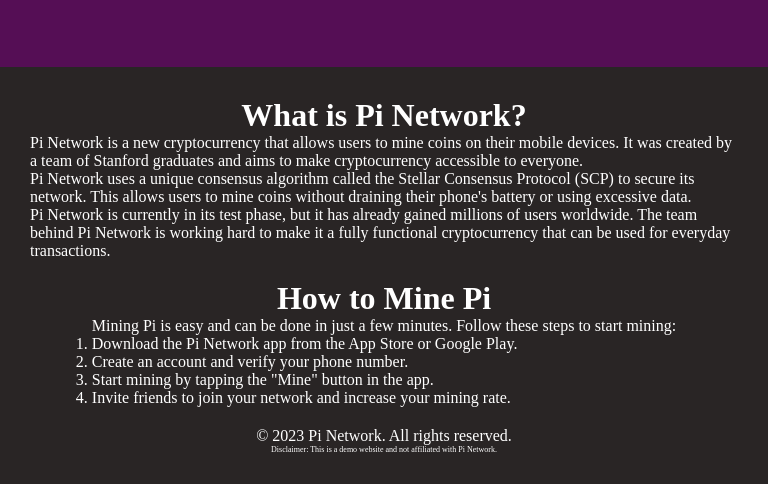
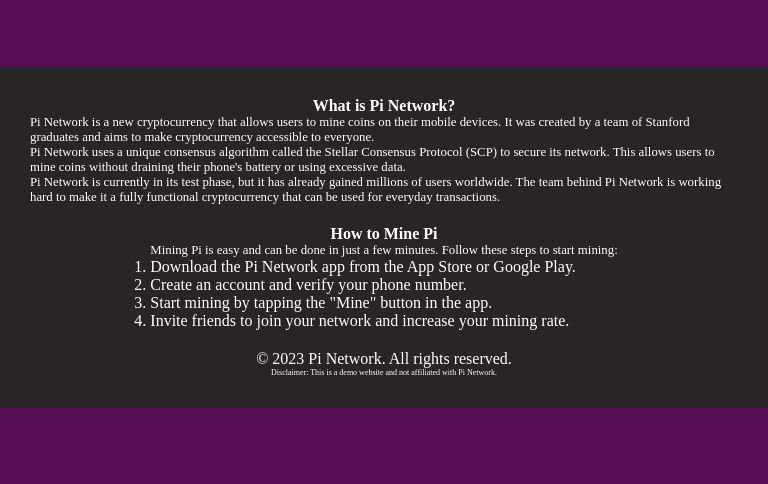
Before and after one commit to loner269/pinet, a plain HTML site: page index.html in a window 768 px wide. Shown: the part 768-1252 px from the top of the page. After the commit the page ends 1175 px from the top, so only its background shows below. Drawn offline with Linux system fonts and the light colour scheme.

Commit message:
Changes in footer

```diff
--- a/index.html
+++ b/index.html
@@ -23,13 +23,13 @@
     </div>
     <div class="foot">
         <div >
-            <h1>What is Pi Network?</h1>
+            <h4>What is Pi Network?</h4>
             <p>Pi Network is a new cryptocurrency that allows users to mine coins on their mobile devices. It was created by a team of Stanford graduates and aims to make cryptocurrency accessible to everyone.</p>
             <p>Pi Network uses a unique consensus algorithm called the Stellar Consensus Protocol (SCP) to secure its network. This allows users to mine coins without draining their phone's battery or using excessive data.</p>
             <p>Pi Network is currently in its test phase, but it has already gained millions of users worldwide. The team behind Pi Network is working hard to make it a fully functional cryptocurrency that can be used for everyday transactions.</p>
        </div>
        <div>
-            <h1>How to Mine Pi</h1>
+            <h4>How to Mine Pi</h4>
            <p>Mining Pi is easy and can be done in just a few minutes. Follow these steps to start mining:</p>
            <ol>
                <li>Download the Pi Network app from the App Store or Google Play.</li>
--- a/style.css
+++ b/style.css
@@ -89,10 +89,13 @@
 
   margin-bottom: 10px;
 }
-.foot div h1{
+.foot div h4{
 text-align: center;
 }
-
+.foot div p {
+  font-size: 0.8em;
+  /* text-align: center; */
+}
 header .logo {
     width: 60%;
   }
@@ -339,7 +342,7 @@
 
   margin-bottom: 20px;
 }
-.foot div h1{
+.foot div h4{
 text-align: center;
 }
 
```
